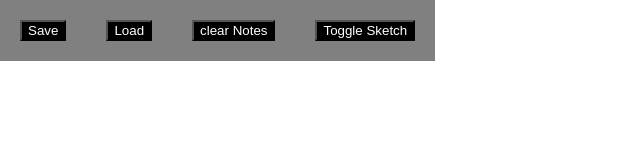
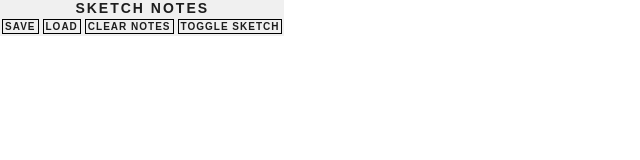
Before and after one commit to cisnejo/SketchNotes, a browser extension: page sketch_notes/index.html in a window 1280 px wide. Shown: the whole page, without its empty margins (0-640 px from the left). Drawn offline with Linux system fonts and the light colour scheme.

Commit message:
stylings and logo

```diff
--- a/sketch_notes/content_script.js
+++ b/sketch_notes/content_script.js
@@ -16,6 +16,7 @@ function spawnThings() {
 
   let strokes = JSON.parse(localStorage.getItem('strokes')) || [];
 
+
   const controlContainer = createControlContainer()
 
   const save_btn = createButton("save-btn", "Save", controlContainer)
@@ -28,12 +29,15 @@ function spawnThings() {
   const clearButton = createClearBtn(context, strokes)
   cavnasProc(canvas, context, strokes)
 
-  controlContainer.appendChild(save_btn)
-  controlContainer.appendChild(load_btn)
-  controlContainer.appendChild(clearButton)
-  controlContainer.appendChild(toggle_canvas_btn)
 
-  styleControlButtons(controlContainer);
+
+  const btnControlContainer = controlContainer.querySelector('#sketch-ctrl-container')
+  btnControlContainer.appendChild(save_btn)
+  btnControlContainer.appendChild(load_btn)
+  btnControlContainer.appendChild(clearButton)
+  btnControlContainer.appendChild(toggle_canvas_btn)
+
+  styleControlButtons(controlContainer, textStyes);
 
   controlContainer.style.zIndex = "3000"
   canvas.style.zIndex = "2000"
@@ -42,15 +46,21 @@ function spawnThings() {
   document.body.appendChild(controlContainer)
 
   function createControlContainer() {
-    const div = document.createElement("div")
-    div.id = "sketch-ctrl-container"
-    styleControllerContainer(div)
-    div.addEventListener('mousedown', dragStart)
+    const container = document.createElement('div')
+    const btnContainer = document.createElement("div")
+    const logo = document.createElement('div')
+    logo.innerText = 'sketch notes'
+    btnContainer.id = "sketch-ctrl-container"
+    styleLogo(logo, textStyes)
+    styleControllerContainer(container)
+    container.appendChild(logo)
+    container.appendChild(btnContainer)
+    container.addEventListener('mousedown', dragStart)
 
     function dragStart(event) {
       isDragging = true;
-      dragX = event.clientX - div.offsetLeft;
-      dragY = event.clientY - div.offsetTop;
+      dragX = event.clientX - container.offsetLeft;
+      dragY = event.clientY - container.offsetTop;
 
       document.addEventListener("mousemove", drag);
       document.addEventListener("mouseup", dragEnd);
@@ -59,8 +69,8 @@ function spawnThings() {
 
     function drag(event) {
       if (isDragging) {
-        div.style.left = event.clientX - dragX + "px";
-        div.style.top = event.clientY - dragY + "px";
+        container.style.left = event.clientX - dragX + "px";
+        container.style.top = event.clientY - dragY + "px";
       }
     }
 
@@ -70,7 +80,7 @@ function spawnThings() {
       document.removeEventListener("mousemove", drag);
       document.removeEventListener("mouseup", dragEnd);
     }
-    return div
+    return container
   }
 
 
--- a/sketch_notes/index.html
+++ b/sketch_notes/index.html
@@ -1,23 +1,20 @@
 <!DOCTYPE html>
 <html lang="en">
   <head>
-    <meta charset="UTF-8">
-    <meta http-equiv="X-UA-Compatible" content="IE=edge">
-    <meta name="viewport" content="width=device-width, initial-scale=1.0">
+    <meta charset="UTF-8" />
+    <meta http-equiv="X-UA-Compatible" content="IE=edge" />
+    <meta name="viewport" content="width=device-width, initial-scale=1.0" />
     <title>Document</title>
   </head>
   <style>
-    body{
-        width:100%;
-        height:150vh;
-        margin:0;
-        padding:0;
+    body {
+      width: 100%;
+      height: 150vh;
+      margin: 0;
+      padding: 0;
     }
   </style>
-<body>
-
-</body>
+  <body></body>
   <script src="new_script.js"></script>
   <script src="content_script.js"></script>
-
 </html>
--- a/sketch_notes/new_script.js
+++ b/sketch_notes/new_script.js
@@ -9,27 +9,82 @@ function styleCanvas(canvas) {
     canvas.style.position = "absolute"
 }
 
-function styleControlButtons(controlContainer) {
+function styleControlButtons(controlContainer, styles = null) {
     controlContainer.querySelectorAll('button').forEach(btn => {
-        btn.style.margin = '20px'
-        btn.style.backgroundColor = 'black'
-        btn.style.color = 'white'
+        if (styles) {
+            Object.assign(btn.style, styles)
+            const customStyles = {
+                paddingInline: '2px',
+                margin: '2px',
+                letterSpacing: '1px',
+                backgroundColor:'RGB(240, 240, 240)',
+                border:'1px solid black'
+            }
+            Object.assign(btn.style, customStyles)
+        }
+        else {
+            btn.style.margin = '20px'
+            btn.style.backgroundColor = 'black'
+            btn.style.color = 'white'
+        }
     })
 }
 
 function styleControllerContainer(controllerContainer) {
+
+
     controllerContainer.style.position = "absolute"
     controllerContainer.style.left = "0"
     controllerContainer.style.top = "0"
-    controllerContainer.style.backgroundColor = "grey"
+    controllerContainer.style.backgroundColor = "RGB(240, 240, 240)"
     controllerContainer.style.display = 'flex'
-    controllerContainer.style.justifyContent = "space-between"
+    controllerContainer.style.flexDirection = 'column'
+}
+
+function styleBtnContainer(btnContainer) {
+    const style = btnContainer.style
+    style.display = 'flex'
+
+}
+
+const textStyes = {
+    fontFamily: 'Arial, sans-serif',
+    fontWeight: 'bold',
+    fontSize: '10px',
+    color: '#1d1d1d',
+    textTransform: 'uppercase',
+    letterSpacing: '2px',
+    textAlign: 'center',
+}
+
+function styleLogo(logo, styles = null) {
+    if (styles) {
+        Object.assign(logo.style, styles)
+
+
+        logo.style.fontSize = '14px'
+    }
+    else {
+        const style = logo.style
+        style.fontFamily = 'Arial, sans-serif'
+        style.fontWeight = 'bold'
+        style.fontSize = '24px'
+        style.color = '#1d1d1d'
+        style.textTransform = 'uppercase'
+        style.letterSpacing = '2psx'
+        style.textAlign = 'center'
+        style.padding = '10px'
+        style.border = '1px solid black'
+        style.borderRadius = '5px'
+        style.boxShadow = '2px 2px 4px rgba(0,0,0,0.3)'
+    }
 
 }
 
 function handleCanvasToggle(canvasOn, canvas, btn_toggle) {
+
     canvasOn ? canvas.style.display = "none" : canvas.style.display = 'inline-block'
-    canvasOn ? btn_toggle.style.backgroundColor = "black" : btn_toggle.style.backgroundColor = 'green'
-    canvasOn ? btn_toggle.style.color = "white" : btn_toggle.style.color = 'black'
+    canvasOn ? btn_toggle.style.backgroundColor = 'RGB(240, 240, 240)' : btn_toggle.style.backgroundColor = 'black'
+    canvasOn ? btn_toggle.style.color = "black" : btn_toggle.style.color = 'white'
     return !canvasOn
 }
```
Lines whose indentation alone changed are shown as unchanged.
